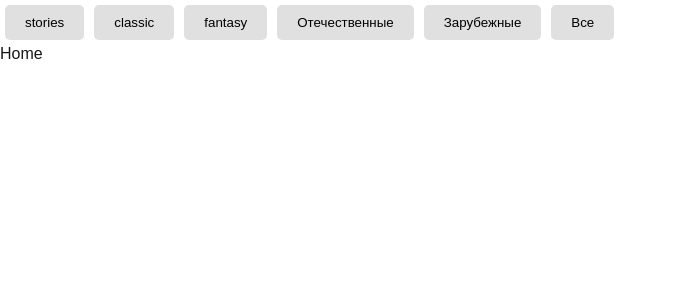
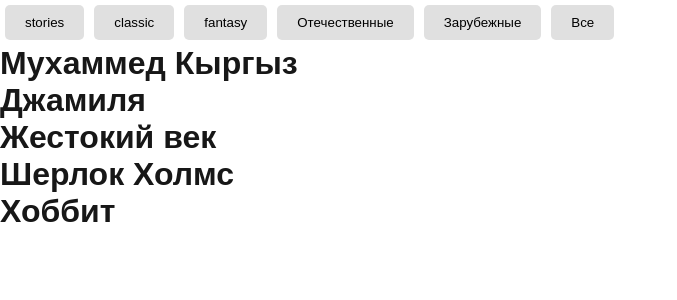
Before and after one commit to AlimMahmudov/sorting, a Next.js app: page / in a window 1280 px wide. Shown: the top 300 px of the page, without its empty margins (0-677 px from the left). Built offline with nearby package versions, Linux system fonts and the light colour scheme.

Commit message:
sort home

```diff
--- a/src/appSections/homePage/home/Home.tsx
+++ b/src/appSections/homePage/home/Home.tsx
@@ -1,7 +1,32 @@
-import React from "react";
+"use client";
+import { useFileSort } from "@/stores/SortStores";
+import { useData } from "./data/Data";
 
 const Home = () => {
-  return <div>Home</div>;
+  const { selectType, selectCategory } = useFileSort(); // Destructure selectedType and selectedCategory
+  const { data } = useData(); // Assuming data contains your products
+
+  const filteredData = data.filter((el) => {
+    const matchesType = selectType ? el.type === selectType : true;
+    const matchesCategory = selectCategory
+      ? el.category === selectCategory
+      : true;
+    return matchesType && matchesCategory;
+  });
+
+  return (
+    <div>
+      {filteredData.length === 0 ? (
+        <p>No products found</p> // Display a message if no products match the filters
+      ) : (
+        filteredData.map((el, index) => (
+          <div className="card" key={index}>
+            <h1>{el.title}</h1>
+          </div>
+        ))
+      )}
+    </div>
+  );
 };
 
 export default Home;
--- a/src/appSections/homePage/home/sort/Sort.tsx
+++ b/src/appSections/homePage/home/sort/Sort.tsx
@@ -1,3 +1,4 @@
+"use client";
 import { useFileSort } from "@/stores/SortStores";
 import React from "react";
 
```
